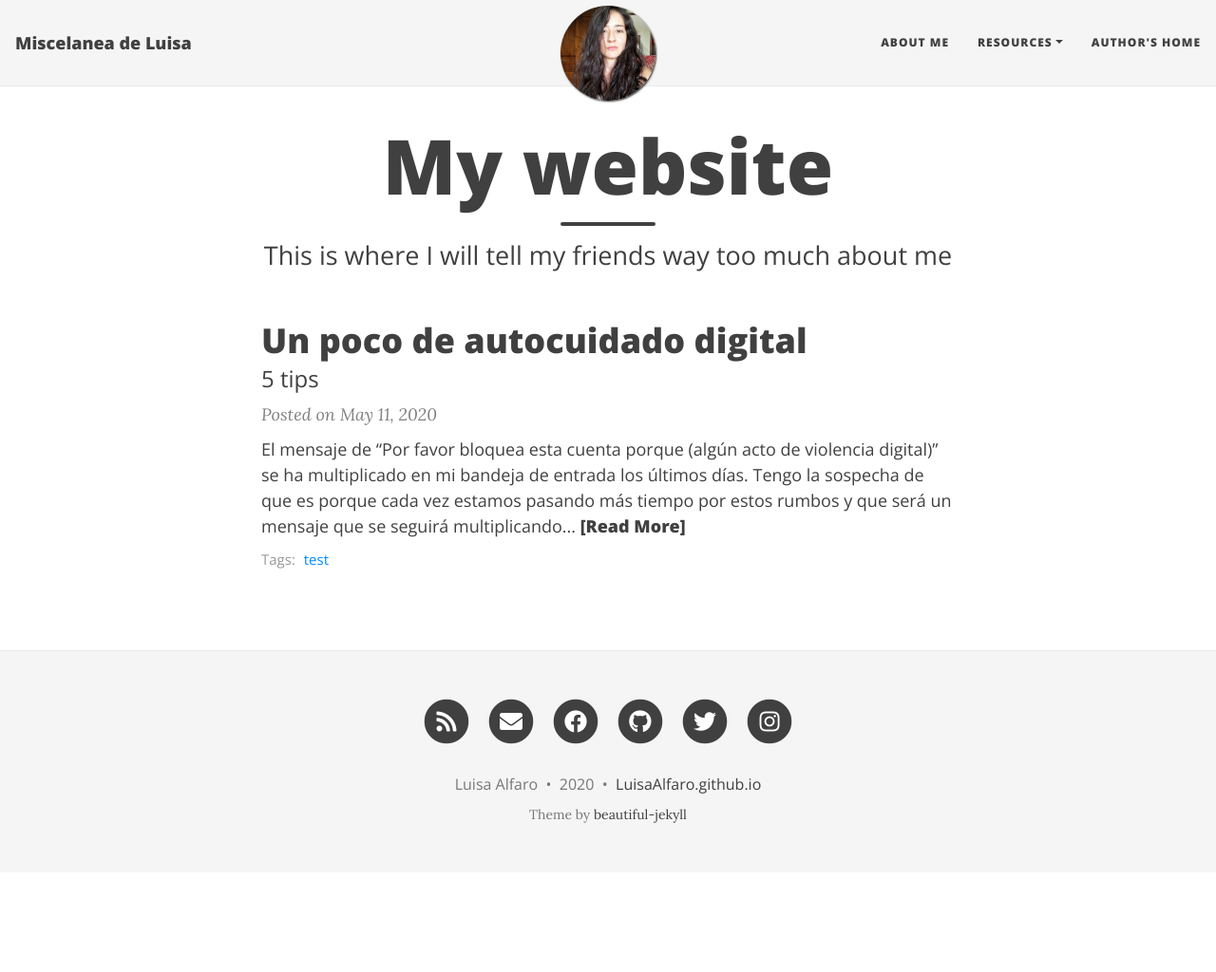
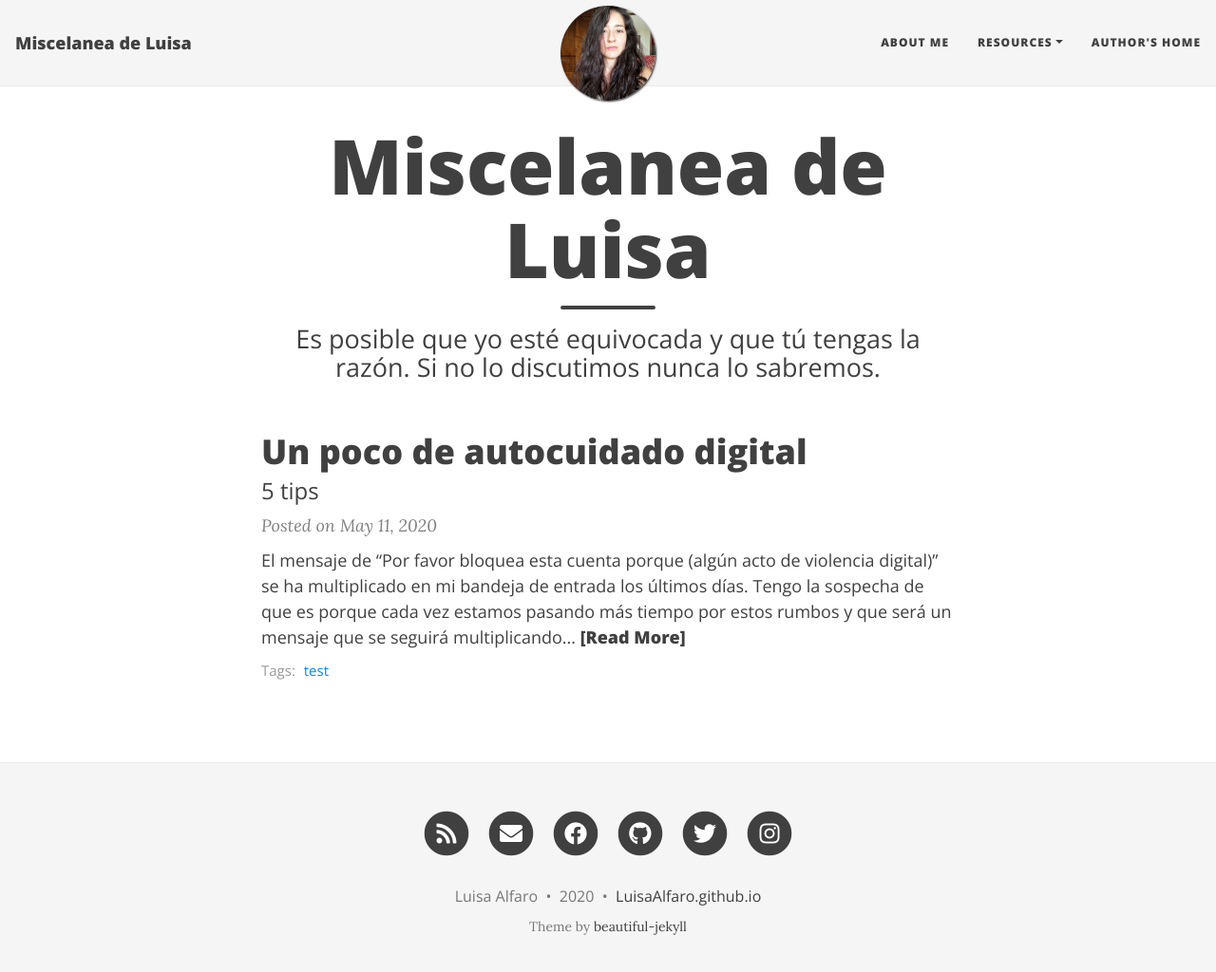
Before and after one commit to LuisaAlfaro/lovelace-blog, a Jekyll site: the page built from index.html, in a window 1280 px wide and 1037 px high. Shown: the top 1024 px of the window at 95% size. Built offline with Jekyll 4.4.1, drawn with Linux system fonts in a browser that asks for light colours; nearby versions of some CDN libraries; the list of posts is cut into pages by our own code.

Commit message:
Renamed blog

```diff
--- a/index.html
+++ b/index.html
@@ -1,5 +1,5 @@
 ---
 layout: home
-title: My website
-subtitle: This is where I will tell my friends way too much about me
+title: Miscelanea de Luisa
+subtitle: Es posible que yo esté equivocada y que tú tengas la razón. Si no lo discutimos nunca lo sabremos.
 ---
```
